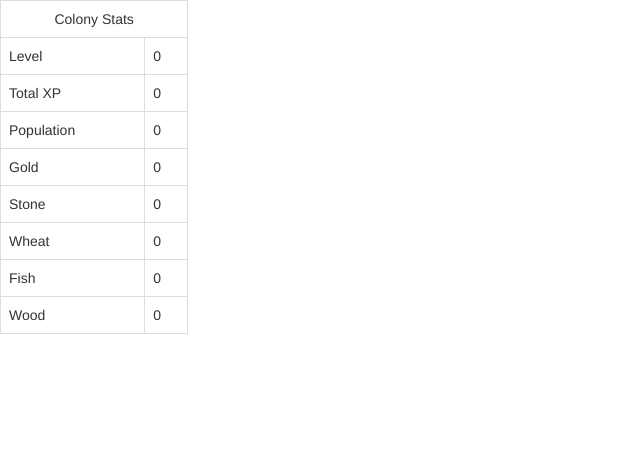
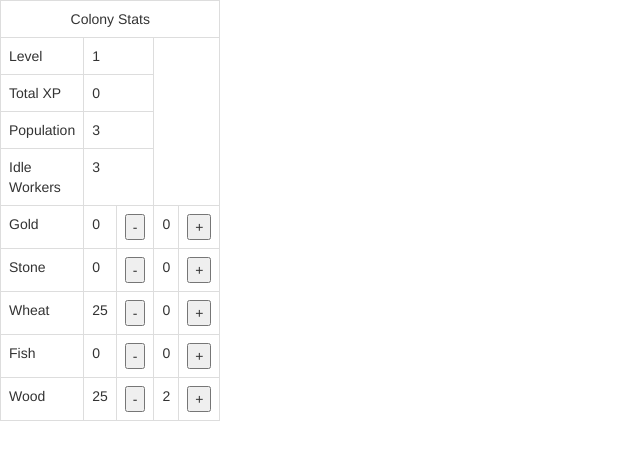
Before and after one commit to R1zzo23/MedievalColony, a plain HTML site: page index.html in a window 1280 px wide. Shown: the whole page, without its empty margins (0-640 px from the left). Drawn offline with nearby package versions, Linux system fonts and the light colour scheme.

Commit message:
Added buttons, idle worker functions

```diff
--- a/app.js
+++ b/app.js
@@ -1,17 +1,52 @@
-document.addEventListener("DOMContentLoaded", function(){
+$(document).ready(function() {
+  stats = colony.stats;
+  skills = colony.skills;
+
+  elemLevel = document.getElementById("level");
+  elemTotalXp = document.getElementById('totalXp');
+  elemPopulation = document.getElementById('population');
+  elemIdle = document.getElementById('idle');
+  elemGold = document.getElementById('gold');
+  elemStone = document.getElementById('stone');
+  elemWheat = document.getElementById('wheat');
+  elemFish = document.getElementById('fish');
+  elemWood = document.getElementById('wood');
+  elemGoldWorkers = document.getElementById('goldWorkers');
+  elemStoneWorkers = document.getElementById('stoneWorkers');
+  elemWheatWorkers = document.getElementById('wheatWorkers');
+  elemFishWorkers = document.getElementById('fishWorkers');
+  elemWoodWorkers = document.getElementById('woodWorkers');
+
   showStats();
+  updateWorkerDistribution();
 });
 
 let colony = {
   stats : {
     "level" : 1,
     "population" : 3,
+    "idle" : 3,
     "totalXp" : 0,
-    "gold" : 0,
-    "stone" : 0,
-    "wheat" : 0,
-    "fish" : 0,
-    "wood" : 0,
+    gold : {
+      "amount" : 0,
+      "workers" : 0,
+    },
+    stone : {
+      "amount" : 0,
+      "workers" : 0,
+    },
+    wheat : {
+      "amount" : 25,
+      "workers" : 0,
+    },
+    fish : {
+      "amount" : 0,
+      "workers" : 0,
+    },
+    wood : {
+      "amount" : 25,
+      "workers" : 2,
+    },
   },
   skills : {
     mining : {
@@ -45,25 +80,36 @@ let colony = {
   }
 };
 
-let stats = colony.stats;
-let skills = colony.skills;
-
-let elemLevel = document.getElementById("level");
-/*let elemTotalXp = document.getElementById('totalXp');
-let elemPopulation = document.getElementById('population');
-let elemGold = document.getElementById('gold');
-let elemStone = document.getElementById('stone');
-let elemWheat = document.getElementById('wheat');
-let elemFish = document.getElementById('fish');
-let elemWood = document.getElementById('wood');*/
-
 function showStats() {
   elemLevel.textContent = stats.level;
-  /*elemTotalXp.textContent = stats.totalXp;
+  elemTotalXp.textContent = stats.totalXp;
   elemPopulation.textContent = stats.population;
-  elemGold.textContent = stats.gold;
-  elemStone.textContent = stats.stone;
-  elemWheat.textContent = stats.wheat;
-  elemFish.textContent = stats.fish;
-  elemWood.textContent = stats.wood;*/
+  elemGold.textContent = stats.gold.amount;
+  elemStone.textContent = stats.stone.amount;
+  elemWheat.textContent = stats.wheat.amount;
+  elemFish.textContent = stats.fish.amount;
+  elemWood.textContent = stats.wood.amount;
 }
+
+function makeVillagerIdle(x) {
+  var workersOnThisResource = stats[x].workers;
+
+  if (workersOnThisResource === 0){
+    console.log("There are no workers collecting " + x + "!");
+  }
+  else {
+    stats[x].workers--;
+    stats.idle++;
+    updateWorkerDistribution();
+    console.log("Reduce " + x + " workers by 1!");
+  }
+}
+
+function updateWorkerDistribution() {
+  elemIdle.textContent = stats.idle;
+  elemGoldWorkers.textContent = stats.gold.workers;
+  elemStoneWorkers.textContent = stats.stone.workers;
+  elemWheatWorkers.textContent = stats.wheat.workers;
+  elemFishWorkers.textContent = stats.fish.workers;
+  elemWoodWorkers.textContent = stats.wood.workers;
+}
--- a/index.html
+++ b/index.html
@@ -5,7 +5,7 @@
   <meta http-equiv="X-UA-Compatible" content="IE=edge">
   <meta name="viewport" content="width=device-width, initial-scale=1.0">
 	<!-- Website Title -->
-	<title>AJR Designs</title>
+	<title>Medieval Colony</title>
 	<!-- jQuery (necessary for Bootstrap's JavaScript plugins) -->
 	<script src="https://ajax.googleapis.com/ajax/libs/jquery/1.12.4/jquery.min.js"></script>
 	<!-- Javascript file -->
@@ -29,39 +29,58 @@
       <div class="col-md-2">
           <table class="table table-bordered">
             <tr>
-              <td colspan="2" class="text-center">Colony Stats</td>
+              <td colspan="5" class="text-center">Colony Stats</td>
             </tr>
             <tr>
               <td>Level</td>
-              <td id="level">0</td>
+              <td colspan="2" id="level">0</td>
             </tr>
             <tr>
               <td>Total XP</td>
-              <td id="totalXp">0</td>
+              <td colspan="2" id="totalXp">0</td>
             </tr>
             <tr>
               <td>Population</td>
-              <td id="population">0</td>
+              <td colspan="2" id="population">0</td>
+            </tr>
+						<tr>
+              <td>Idle Workers</td>
+              <td colspan="2" id="idle">0</td>
             </tr>
             <tr>
               <td>Gold</td>
               <td id="gold">0</td>
+							<td><button onclick="makeVillagerIdle('gold')">-</button>
+							<td id="goldWorkers">0</td>
+							<td><button>+</button>
             </tr>
             <tr>
               <td>Stone</td>
               <td id="stone">0</td>
+							<td><button onclick="makeVillagerIdle('stone')">-</button>
+							<td id="stoneWorkers">0</td>
+							<td><button>+</button>
             </tr>
             <tr>
               <td>Wheat</td>
               <td id="wheat">0</td>
+							<td><button onclick="makeVillagerIdle('wheat')">-</button>
+							<td id="wheatWorkers">0</td>
+							<td><button>+</button>
             </tr>
             <tr>
               <td>Fish</td>
               <td id="fish">0</td>
+							<td><button onclick="makeVillagerIdle('fish')">-</button>
+							<td id="fishWorkers">0</td>
+							<td><button>+</button>
             </tr>
             <tr>
               <td>Wood</td>
               <td id="wood">0</td>
+							<td><button onclick="makeVillagerIdle('wood')">-</button>
+							<td id="woodWorkers">0</td>
+							<td><button>+</button>
             </tr>
           </table>
       </div>
```
